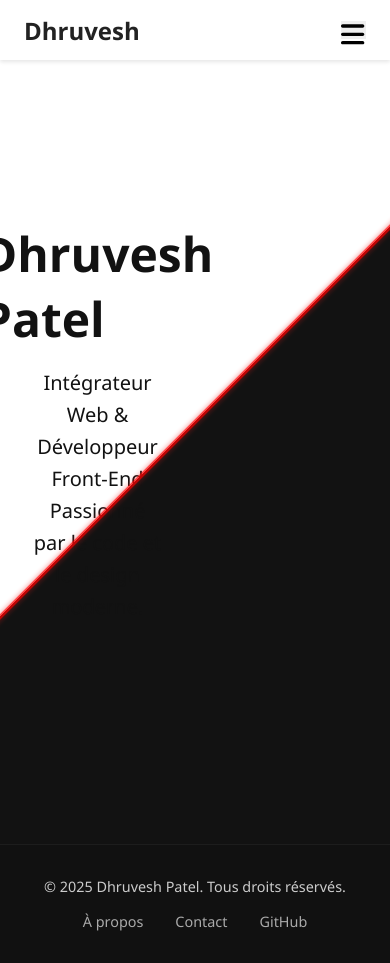
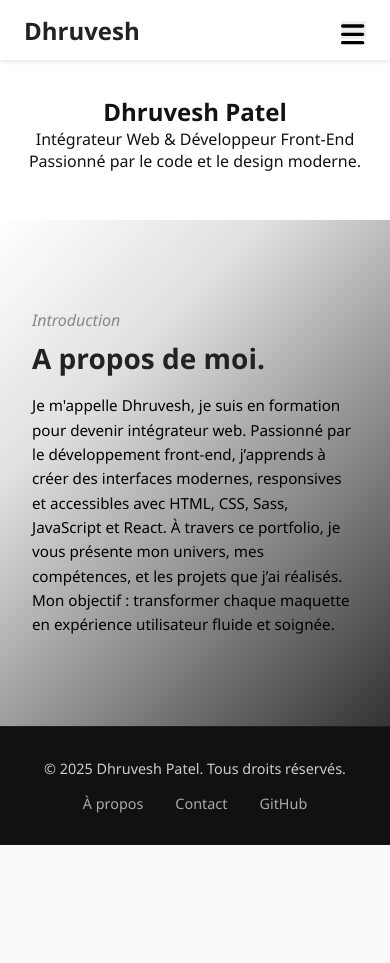
Before and after one commit to dhruvesh-patel2/Portfolio-Dhruvesh, a React (Vite) app: page / in a window 390 px wide. After the commit the page ends 845 px from the top, so only its background shows below. Built offline with nearby package versions, Linux system fonts and the light colour scheme.

Commit message:
Ajout de l'Introduction et adaptation responsive

```diff
--- a/src/components/Hero/Hero.scss
+++ b/src/components/Hero/Hero.scss
@@ -1,18 +1,13 @@
 @import '../../styles/variables.scss';
 
 .hero-section {
-  height: 100vh;
+  height: 76vh;
+  display: flex;
+  flex-direction: row;
+  background: linear-gradient(135deg, #fff 50%, #121212 50%);
+  color: #121212;
   position: relative;
   overflow: hidden;
-  display: flex;
-
-  background: linear-gradient(
-    135deg,
-    #fff 50%,
-    #121212 50%
-  );
-
-  color: #121212;
 
   .hero-content {
     width: 50%;
@@ -21,26 +16,9 @@
     justify-content: center;
     align-items: center;
     padding: 2rem;
+    text-align: center;
+    color: #121212;
 
-    h1 {
-      font-family: $font-family-base;
-      font-size: 3rem;
-      font-weight: 700;
-      margin-bottom: 1rem;
-
-      span {
-        font-weight: 900;
-        color: #121212;
-      }
-    }
-
-    p {
-      font-size: 1.25rem;
-      line-height: 1.6;
-      color: #121212;
-      max-width: 400px;
-      text-align: center;
-    }
   }
 
   &::before {
@@ -54,21 +32,45 @@
     transform: translateX(-50%) rotate(45deg);
     transform-origin: center;
     z-index: 2;
-    box-shadow:
-      0 0 8px 2px rgba(255, 0, 0, 0.7);
+    box-shadow: 0 0 8px 2px rgba(255, 0, 0, 0.7);
     animation: neonPulse 2.5s ease-in-out infinite alternate;
+  }
+
+  @media (max-width: 768px) {
+    flex-direction: column;
+    background: #fff;
+    color: #121212;
+    height: auto;
+    padding-top: 2rem;
+    padding-bottom: 2rem;
+
+    .hero-content {
+      width: 100%;
+      padding: 1rem 1.5rem;
+      order: 1;
+      justify-content: center;
+      align-items: center;
+      text-align: center;
+      margin-top: 12%;
+    }
+
+    &::before {
+      display: none;
+    }
+
+    &::after {
+      display: none;
+    }
   }
 }
 
 @keyframes neonPulse {
   0% {
-    box-shadow:
-      0 0 4px 1px rgba(255, 0, 0, 0.4);
+    box-shadow: 0 0 4px 1px rgba(255, 0, 0, 0.4);
     opacity: 0.7;
   }
   100% {
-    box-shadow:
-      0 0 12px 4px rgb(94, 86, 86);
+    box-shadow: 0 0 12px 4px rgb(94, 86, 86);
     opacity: 1;
   }
 }
--- a/src/components/Introduction/Introduction.jsx
+++ b/src/components/Introduction/Introduction.jsx
@@ -0,0 +1,23 @@
+import React from 'react';
+import './Introduction.scss';
+
+const Introduction = () => {
+  return (
+    <section className="introduction-section">
+      <div className="content-wrapper">
+        <div className="intro-text">
+          <p className="intro-label">Introduction</p>
+          <h2 className="intro-title">A propos de moi.</h2>
+          <p className="intro-description">
+            Je m'appelle Dhruvesh, je suis en formation pour devenir intégrateur web.
+            Passionné par le développement front-end, j’apprends à créer des interfaces modernes, responsives et accessibles avec HTML, CSS, Sass, JavaScript et React.
+            À travers ce portfolio, je vous présente mon univers, mes compétences, et les projets que j’ai réalisés.
+            Mon objectif : transformer chaque maquette en expérience utilisateur fluide et soignée.
+          </p>
+        </div>
+      </div>
+    </section>
+  );
+};
+
+export default Introduction;
--- a/src/components/Introduction/Introduction.scss
+++ b/src/components/Introduction/Introduction.scss
@@ -0,0 +1,64 @@
+.introduction-section {
+  background: linear-gradient(135deg, #ffffff 0%, #e0e0e0 30%, #333333 100%);
+  padding: 4rem 2rem;
+  min-height: 60vh;
+  display: flex;
+  justify-content: flex-start;
+  align-items: center;
+
+  .content-wrapper {
+    max-width: 900px;
+    margin: 0 auto;
+    width: 100%;
+    padding: 0 1rem;
+  }
+
+  .intro-text {
+    max-width: 600px;
+    text-align: left;
+  }
+
+  .intro-label {
+    font-style: italic;
+    color: #888;
+    font-size: 1rem;
+    margin-bottom: 0.5rem;
+  }
+
+  .intro-title {
+    font-weight: 700;
+    font-size: 2.5rem;
+    margin-bottom: 1rem;
+    color: #222;
+  }
+
+  .intro-description {
+    font-size: 1.125rem;
+    line-height: 1.6;
+    color: #000000;
+  }
+
+  @media (max-width: 768px) {
+    padding: 3rem 1.5rem;
+
+    .intro-title {
+      font-size: 2rem;
+    }
+
+    .intro-description {
+      font-size: 1rem;
+    }
+  }
+
+  @media (max-width: 480px) {
+    padding: 2rem 1rem;
+
+    .intro-title {
+      font-size: 1.75rem;
+    }
+
+    .intro-description {
+      font-size: 0.95rem;
+    }
+  }
+}
--- a/src/pages/Home/Home.jsx
+++ b/src/pages/Home/Home.jsx
@@ -1,12 +1,13 @@
 import React from 'react';
 import Hero from '../../components/Hero/Hero';
+import Introduction from '../../components/Introduction/Introduction';
 
 
 function Home() {
   return (
     <>
       <Hero />
-
+      <Introduction />
     </>
   );
 }
```
